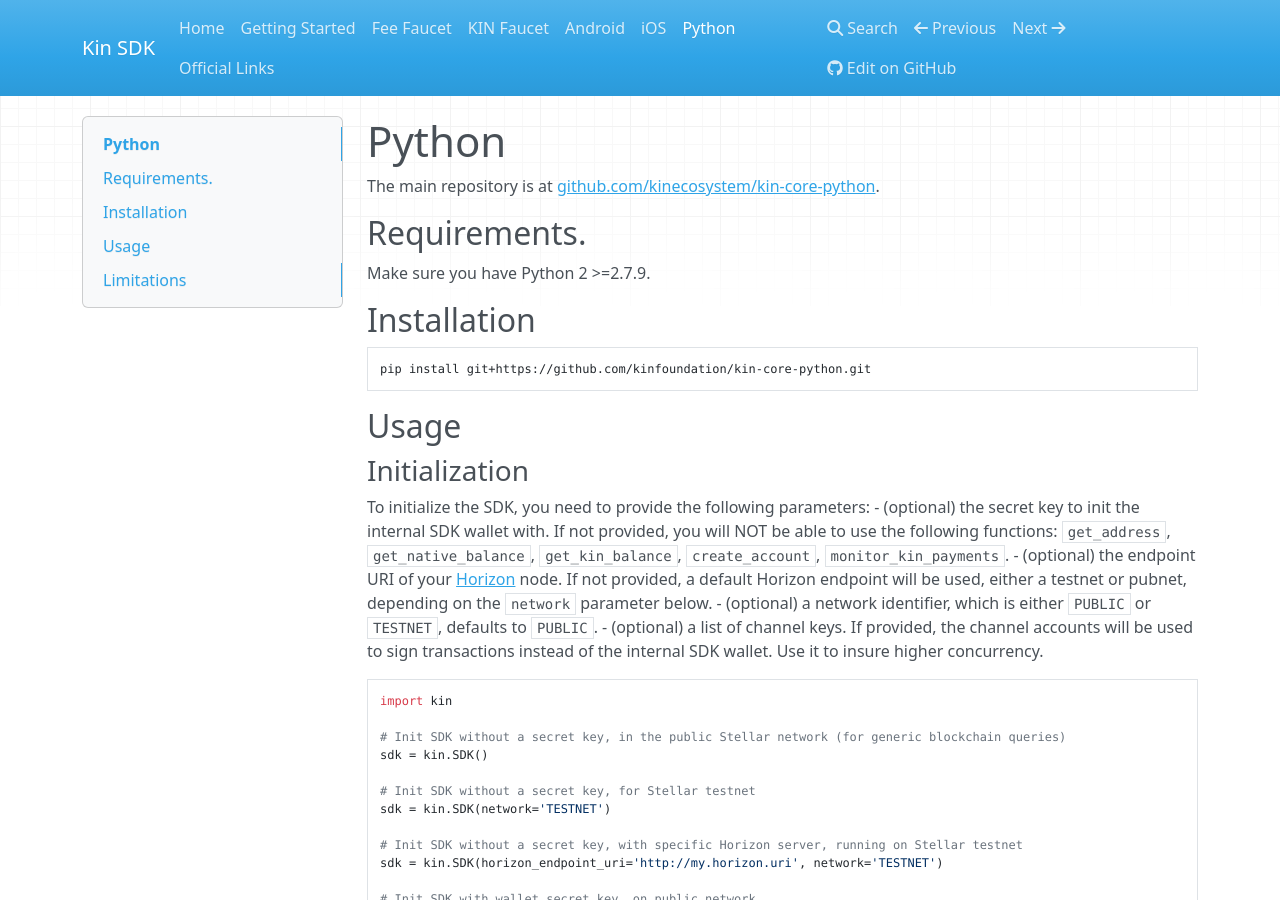
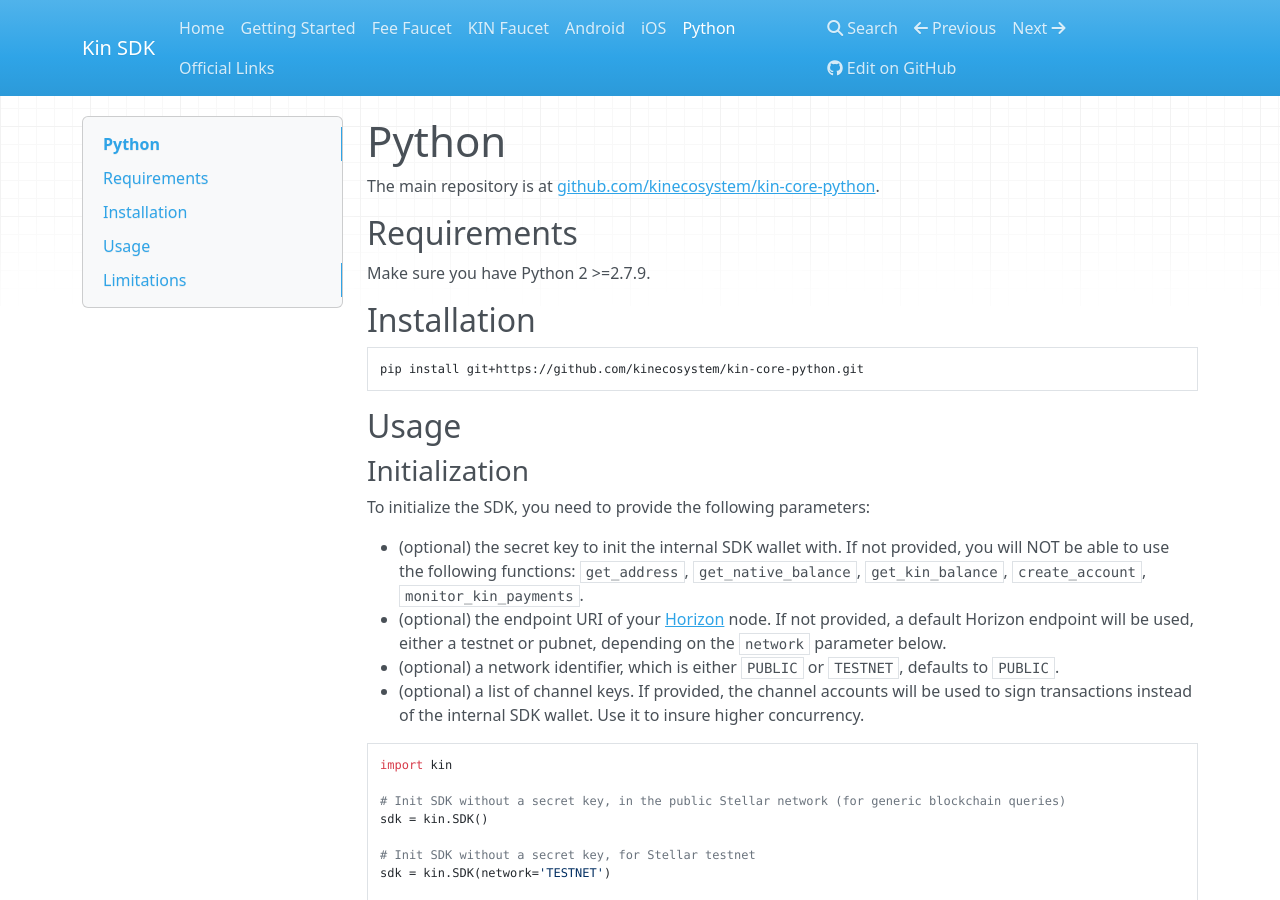
Before and after one commit to kinecosystem/kin-core-docs, an MkDocs documentation site: the page built from docs/python.md, in a window 1280 px wide and 900 px high. Built offline with MkDocs 1.6.1, drawn with Linux system fonts in a browser that asks for light colours; nearby versions of some CDN libraries; old or Windows-style settings are respelled for this version of MkDocs; some of the changed lines change nothing that is shown.

Commit message:
small cosmetic fixes to python

````diff
--- a/docs/python.md
+++ b/docs/python.md
@@ -2,14 +2,14 @@
 
 The main repository is at [github.com/kinecosystem/kin-core-python](https://github.com/kinecosystem/kin-core-python).
 
-## Requirements.
+## Requirements
 
 Make sure you have Python 2 >=2.7.9.
 
 ## Installation
 
 ```bash
-pip install git+https://github.com/kinfoundation/kin-core-python.git
+pip install git+https://github.com/kinecosystem/kin-core-python.git
 ```
 
 ## Usage
@@ -17,6 +17,7 @@
 ### Initialization
 
 To initialize the SDK, you need to provide the following parameters:
+
 - (optional) the secret key to init the internal SDK wallet with. If not provided, you will NOT be able to use the
   following functions: `get_address`, `get_native_balance`, `get_kin_balance`, `create_account`, `monitor_kin_payments`.
 - (optional) the endpoint URI of your [Horizon](https://www.stellar.org/developers/horizon/reference/) node.
````
